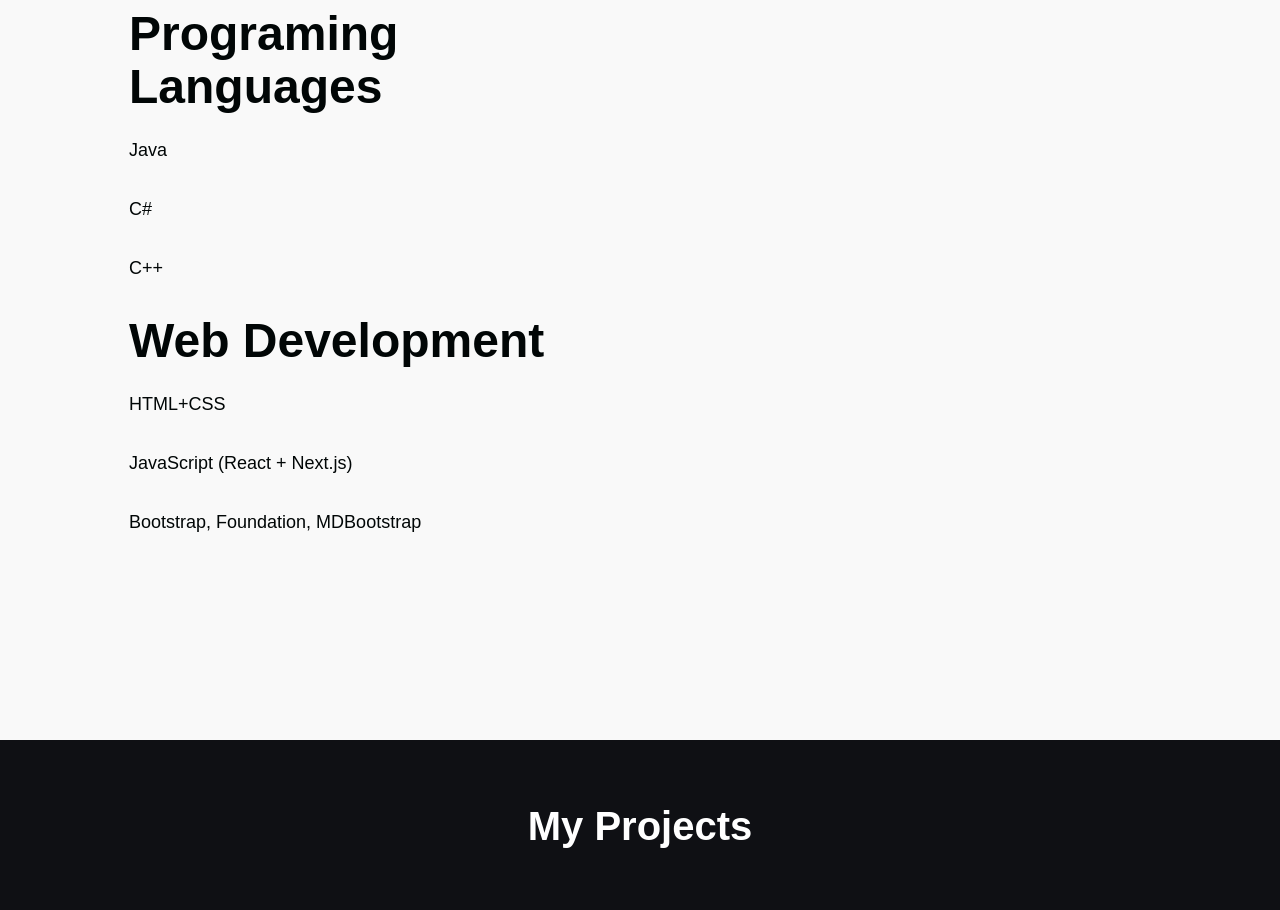
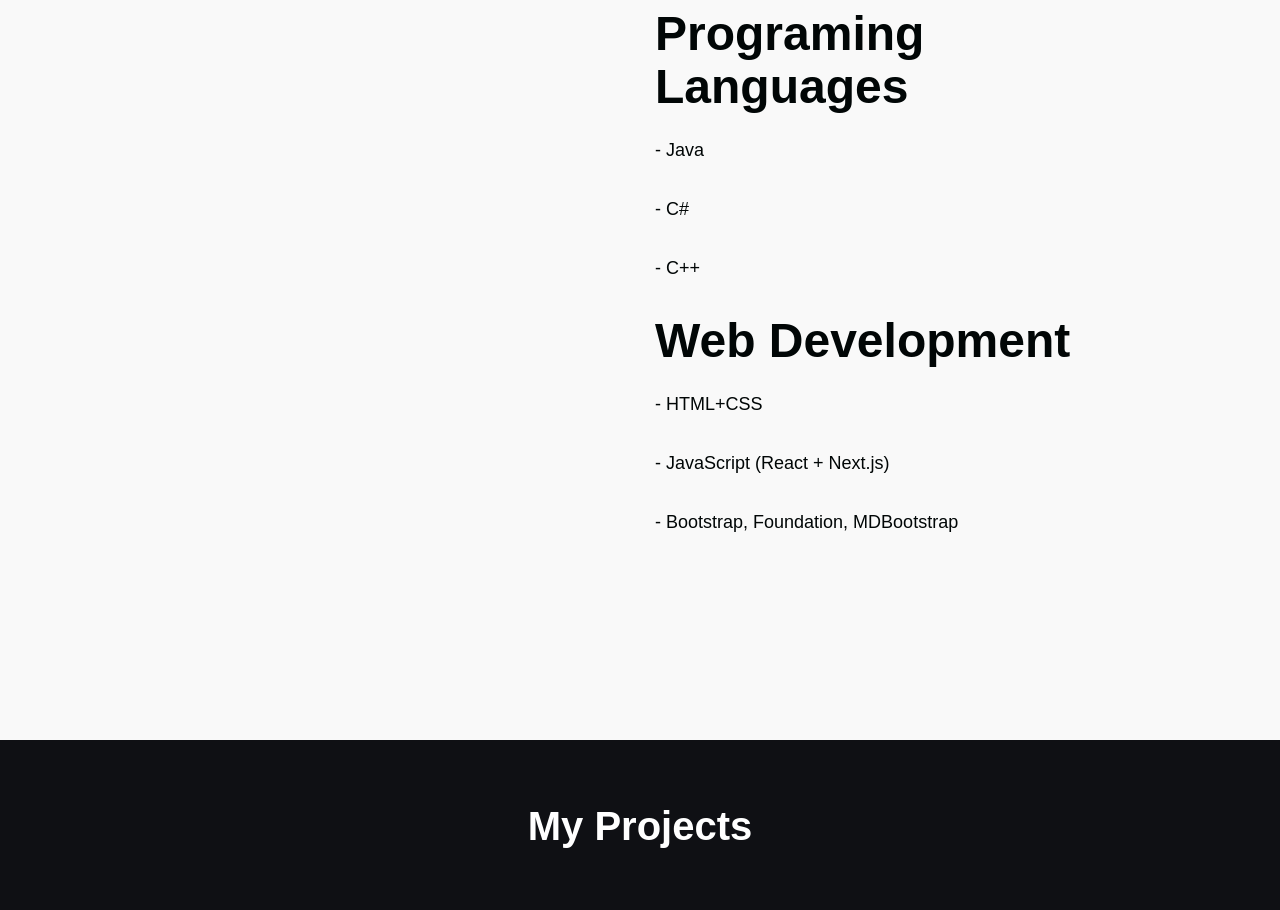
Before and after one commit to nikolaypleshkov/personal-website, a React (Create React App) app: page / in a window 1280 px wide. Shown: the part 1980-2890 px from the top of the page. Built offline with nearby package versions, Linux system fonts and the light colour scheme; a web font is replaced by a local one.

Commit message:
Update data.js

```diff
--- a/src/components/SkillsSection/data.js
+++ b/src/components/SkillsSection/data.js
@@ -5,15 +5,15 @@ export const skillsSection = {
     lightTextDesc: true,
     topLine: 'Skills',
     heading1: 'Programing Languages',
-    description1: 'Java',
-    description2: 'C#',
-    description3: 'C++',
+    description1: '- Java',
+    description2: '- C#',
+    description3: '- C++',
     heading2: 'Web Development',
-    description4: 'HTML+CSS',
-    description5: 'JavaScript (React + Next.js)',
-    description6: 'Bootstrap, Foundation, MDBootstrap',
+    description4: '- HTML+CSS',
+    description5: '- JavaScript (React + Next.js)',
+    description6: '- Bootstrap, Foundation, MDBootstrap',
     buttonLabel: 'Projects',
-    imgStart: false,
+    imgStart: true,
     img: require('../../images/undraw_percentages_0rur.svg').default,
     alt: 'Car',
     dark: false,
```
